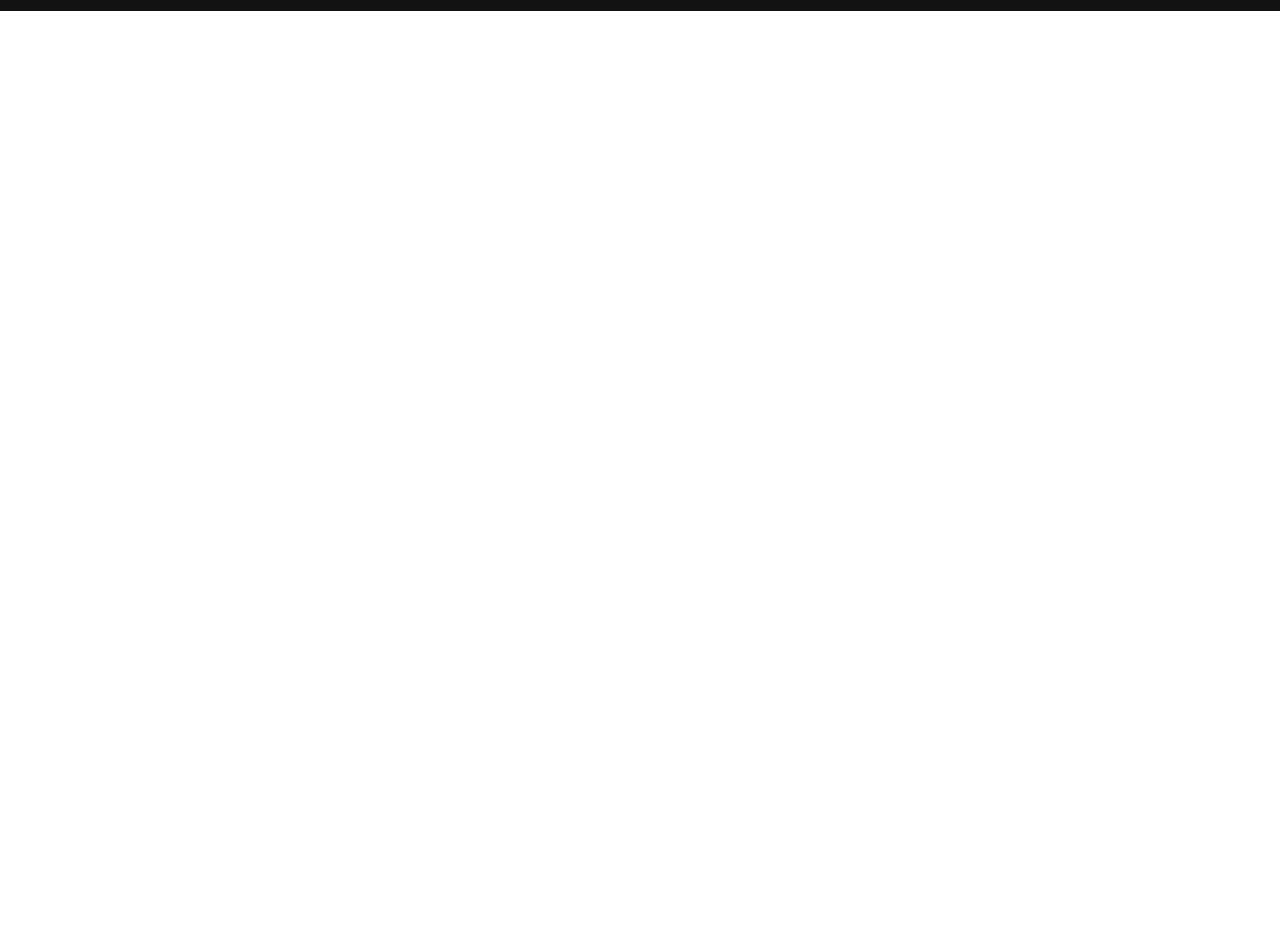
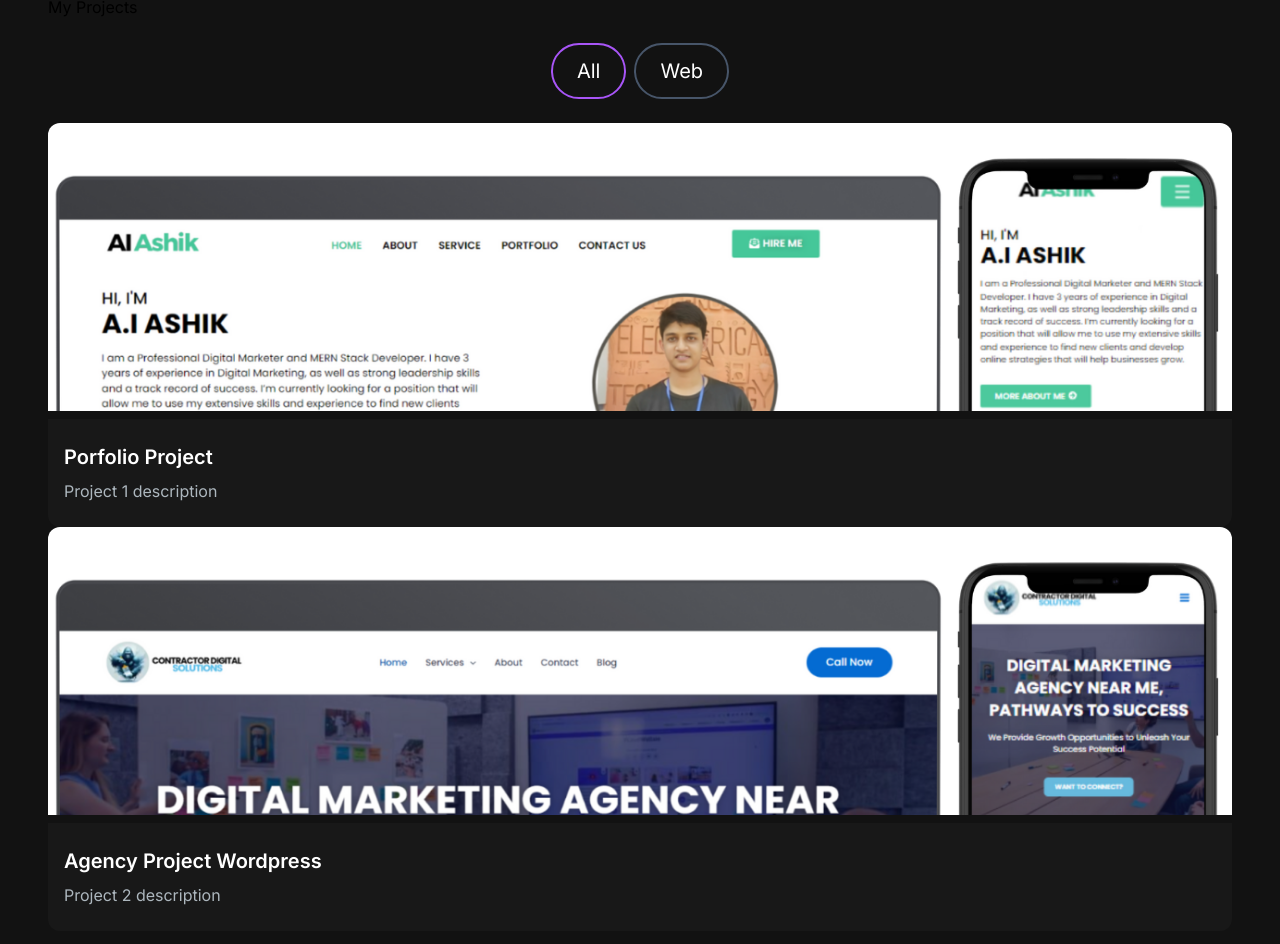
Before and after one commit to AI-Ashik/react-tailwind-portfolio, a Next.js app: page / in a window 1280 px wide. Shown: the part 1198-2142 px from the top of the page. Before the commit the page ends 1209 px from the top, so only its background shows below. Built offline with nearby package versions, Linux system fonts and the light colour scheme.

Commit message:
created project card with buttons and icons

```diff
--- /dev/null
+++ b/app/components/ProjectCard.jsx
@@ -0,0 +1,34 @@
+import { CodeBracketIcon, EyeIcon } from "@heroicons/react/24/outline";
+import Link from "next/link";
+
+const ProjectCard = ({ imgUrl, title, description, gitUrl, previewUrl }) => {
+  return (
+    <div>
+      <div
+        className="h-52 md:h-72 rounded-t-xl relative group"
+        style={{ background: `url(${imgUrl})`, backgroundSize: "cover" }}
+      >
+        <div className="overlay justify-center items-center absolute top-0 left-0 w-full h-full bg-[#181818] bg-opacity-0 hidden group-hover:flex group-hover:bg-opacity-80">
+          <Link
+            href={gitUrl}
+            className="h-14 w-14 mr-2 border-2 relative rounded-full border-[#ADB7BE] hover:border-white flex items-center justify-center"
+          >
+            <CodeBracketIcon className="h-8 w-8 text-gray-500 hover:text-white" />
+          </Link>
+          <Link
+            href={previewUrl}
+            className="h-14 w-14 border-2 relative rounded-full border-[#ADB7BE] hover:border-white flex items-center justify-center"
+          >
+            <EyeIcon className="h-8 w-8 text-gray-500 hover:text-white" />
+          </Link>
+        </div>
+      </div>
+      <div className="text-white rounded-b-xl mt-2 bg-[#181818] py-6 px-4">
+        <h5 className="text-xl font-semibold mb-2">{title}</h5>
+        <p className="text-[#ADB7BE]">{description}</p>
+      </div>
+    </div>
+  );
+};
+
+export default ProjectCard;
--- /dev/null
+++ b/app/components/ProjectsSection.jsx
@@ -0,0 +1,89 @@
+import ProjectCard from "./ProjectCard";
+
+const projectsData = [
+  {
+    id: 1,
+    title: "Porfolio Project",
+    description: "Project 1 description",
+    image: "/images/projects/portfolioW.png",
+    tag: ["All", "Web"],
+    gitUrl: "/",
+    previewUrl: "/",
+  },
+  {
+    id: 2,
+    title: "Agency Project Wordpress",
+    description: "Project 2 description",
+    image: "/images/projects/cdsW.png",
+    tag: ["All", "Web"],
+    gitUrl: "/",
+    previewUrl: "/",
+  },
+  // {
+  //   id: 3,
+  //   title: "E-commerce Application",
+  //   description: "Project 3 description",
+  //   image: "/images/projects/3.png",
+  //   tag: ["All", "Web"],
+  //   gitUrl: "/",
+  //   previewUrl: "/",
+  // },
+  // {
+  //   id: 4,
+  //   title: "Food Ordering Application",
+  //   description: "Project 4 description",
+  //   image: "/images/projects/4.png",
+  //   tag: ["All", "Mobile"],
+  //   gitUrl: "/",
+  //   previewUrl: "/",
+  // },
+  // {
+  //   id: 5,
+  //   title: "React Firebase Template",
+  //   description: "Authentication and CRUD operations",
+  //   image: "/images/projects/5.png",
+  //   tag: ["All", "Web"],
+  //   gitUrl: "/",
+  //   previewUrl: "/",
+  // },
+  // {
+  //   id: 6,
+  //   title: "Full-stack Roadmap",
+  //   description: "Project 5 description",
+  //   image: "/images/projects/6.png",
+  //   tag: ["All", "Web"],
+  //   gitUrl: "/",
+  //   previewUrl: "/",
+  // },
+];
+
+const ProjectsSection = () => {
+  return (
+    <>
+      <h2>My Projects</h2>
+      <div className="text-white flex flex-row justify-center items-center gap-2 py-6">
+        <button className="rounded-full border-2 border-purple-500 px-6 py-3 text-xl cursor-pointer ">
+          All
+        </button>
+        <button className="rounded-full border-2 border-slate-600 hover:border-white px-6 py-3 text-xl cursor-pointer ">
+          Web
+        </button>
+      </div>
+      <div>
+        {projectsData.map((project) => (
+          <ProjectCard
+            key={project.id}
+            title={project.title}
+            description={project.description}
+            imgUrl={project.image}
+            tags={project.tag}
+            gitUrl={project.gitUrl}
+            previewUrl={project.previewUrl}
+          />
+        ))}
+      </div>
+    </>
+  );
+};
+
+export default ProjectsSection;
--- a/app/page.js
+++ b/app/page.js
@@ -1,6 +1,7 @@
-import AboutSections from "./components/AboutSections";
+import AboutSections from "./components/AboutSection";
 import HeroSection from "./components/HeroSection";
 import Navbar from "./components/Navbar";
+import ProjectsSection from "./components/ProjectsSection";
 
 export default function Home() {
   return (
@@ -9,6 +10,7 @@
       <div className="container mt-8 mx-auto px-12 py-4">
         <HeroSection />
         <AboutSections />
+        <ProjectsSection />
       </div>
     </main>
   );
```
Also changed, not shown: app/components/AboutSection.jsx (renamed from app/components/AboutSections.jsx), public/images/projects/cdsW.png (added), public/images/projects/portfolioW.png (added).
